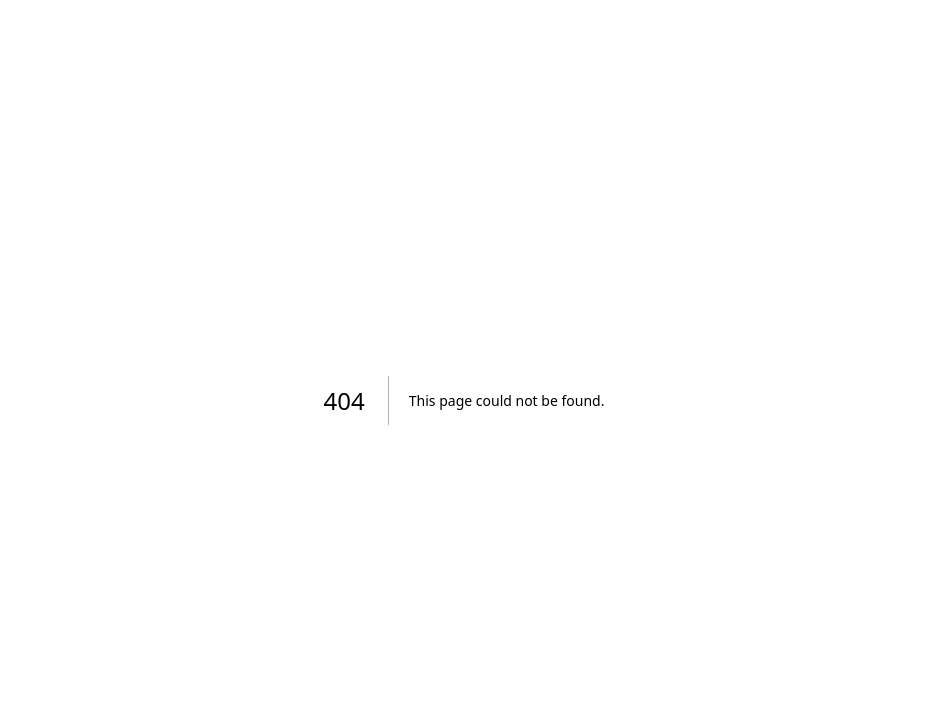
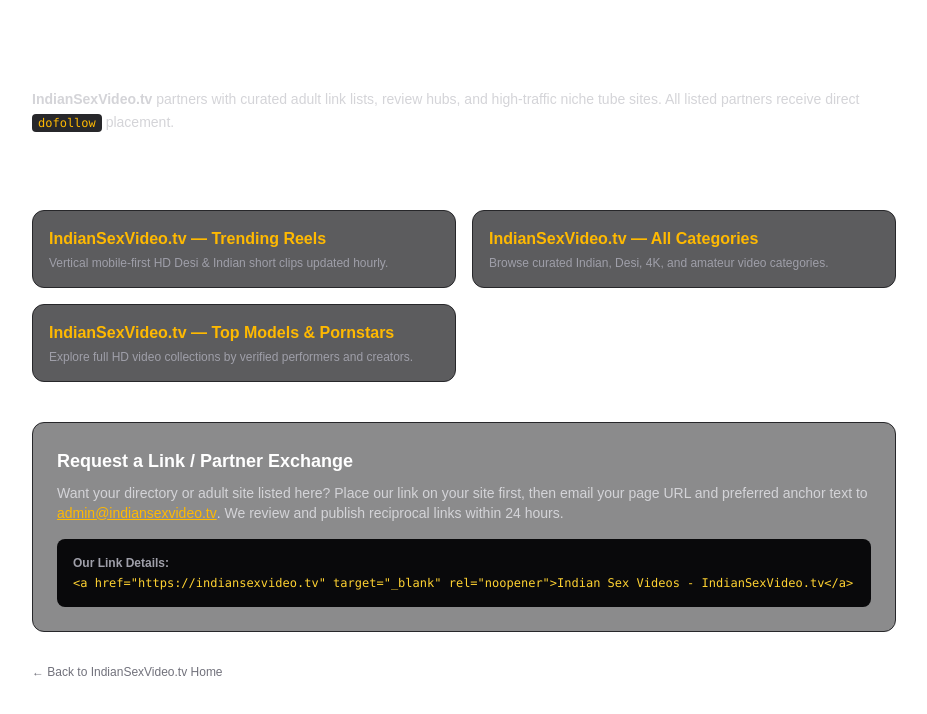
Before and after one commit to sharmarahu99l-cmyk/xvideos3-cam, a Next.js app: page /partners in a window 1280 px wide. Before the commit this address had no page. Shown: the top 714 px of the page, without its empty margins (176-1103 px from the left). Built offline with nearby package versions, Linux system fonts and the light colour scheme.

Commit message:
Add /partners page for reciprocal directory and webmaster backlinks

```diff
--- /dev/null
+++ b/app/partners/page.tsx
@@ -0,0 +1,91 @@
+import type { Metadata } from 'next';
+import Link from 'next/link';
+
+export const metadata: Metadata = {
+  title: 'Partners & Adult Link Directories | IndianSexVideo.tv',
+  description:
+    'Official partner network, curated adult directories, and webmaster link exchange hub for IndianSexVideo.tv.',
+  alternates: {
+    canonical: 'https://indiansexvideo.tv/partners',
+  },
+};
+
+const FEATURED_PARTNERS = [
+  {
+    name: 'IndianSexVideo.tv — Trending Reels',
+    url: 'https://indiansexvideo.tv/reels',
+    description: 'Vertical mobile-first HD Desi & Indian short clips updated hourly.',
+  },
+  {
+    name: 'IndianSexVideo.tv — All Categories',
+    url: 'https://indiansexvideo.tv/categories',
+    description: 'Browse curated Indian, Desi, 4K, and amateur video categories.',
+  },
+  {
+    name: 'IndianSexVideo.tv — Top Models & Pornstars',
+    url: 'https://indiansexvideo.tv/pornstars',
+    description: 'Explore full HD video collections by verified performers and creators.',
+  },
+];
+
+export default function PartnersPage() {
+  return (
+    <main className="mx-auto max-w-4xl px-4 py-10 text-zinc-100">
+      <h1 className="text-2xl font-bold tracking-tight text-white sm:text-3xl">
+        Partners &amp; Adult Directories
+      </h1>
+      <p className="mt-3 text-sm leading-relaxed text-zinc-300">
+        <strong>IndianSexVideo.tv</strong> partners with curated adult link lists, review hubs,
+        and high-traffic niche tube sites. All listed partners receive direct{' '}
+        <code className="rounded bg-zinc-800 px-1.5 py-0.5 text-xs text-amber-400">dofollow</code>{' '}
+        placement.
+      </p>
+
+      <section className="mt-8">
+        <h2 className="text-lg font-semibold text-white">Featured Network &amp; Directories</h2>
+        <div className="mt-4 grid gap-4 sm:grid-cols-2">
+          {FEATURED_PARTNERS.map((partner) => (
+            <a
+              key={partner.url}
+              href={partner.url}
+              target="_blank"
+              rel="noopener"
+              className="block rounded-xl border border-zinc-800 bg-zinc-900/70 p-4 transition hover:border-amber-500/60 hover:bg-zinc-900"
+            >
+              <div className="font-semibold text-amber-400">{partner.name}</div>
+              <p className="mt-1 text-xs text-zinc-400">{partner.description}</p>
+            </a>
+          ))}
+        </div>
+      </section>
+
+      <section className="mt-10 rounded-xl border border-zinc-800 bg-zinc-900/50 p-6">
+        <h2 className="text-lg font-semibold text-white">Request a Link / Partner Exchange</h2>
+        <p className="mt-2 text-sm text-zinc-300">
+          Want your directory or adult site listed here? Place our link on your site first, then
+          email your page URL and preferred anchor text to{' '}
+          <a
+            href="mailto:admin@indiansexvideo.tv"
+            className="font-medium text-amber-400 underline"
+          >
+            admin@indiansexvideo.tv
+          </a>
+          . We review and publish reciprocal links within 24 hours.
+        </p>
+
+        <div className="mt-4 rounded-lg bg-zinc-950 p-4 text-xs text-zinc-300">
+          <div className="mb-1 font-semibold text-zinc-400">Our Link Details:</div>
+          <pre className="overflow-x-auto whitespace-pre-wrap text-amber-300">
+            {`<a href="https://indiansexvideo.tv" target="_blank" rel="noopener">Indian Sex Videos - IndianSexVideo.tv</a>`}
+          </pre>
+        </div>
+      </section>
+
+      <div className="mt-8 text-xs text-zinc-500">
+        <Link href="/" className="hover:text-zinc-300">
+          ← Back to IndianSexVideo.tv Home
+        </Link>
+      </div>
+    </main>
+  );
+}
--- a/app/sitemap.ts
+++ b/app/sitemap.ts
@@ -62,6 +62,7 @@ export default async function sitemap(): Promise<MetadataRoute.Sitemap> {
     { url: `${BASE_URL}/`, lastModified: now, changeFrequency: 'hourly', priority: 1.0 },
     { url: `${BASE_URL}/reels`, lastModified: now, changeFrequency: 'hourly', priority: 0.95 },
     { url: `${BASE_URL}/categories`, lastModified: now, changeFrequency: 'daily', priority: 0.9 },
+    { url: `${BASE_URL}/partners`, lastModified: now, changeFrequency: "weekly", priority: 0.7 },
     { url: `${BASE_URL}/pornstars`, lastModified: now, changeFrequency: 'daily', priority: 0.9 },
     { url: `${BASE_URL}/terms`, lastModified: now, changeFrequency: 'monthly', priority: 0.3 },
     { url: `${BASE_URL}/privacy`, lastModified: now, changeFrequency: 'monthly', priority: 0.3 },
```
